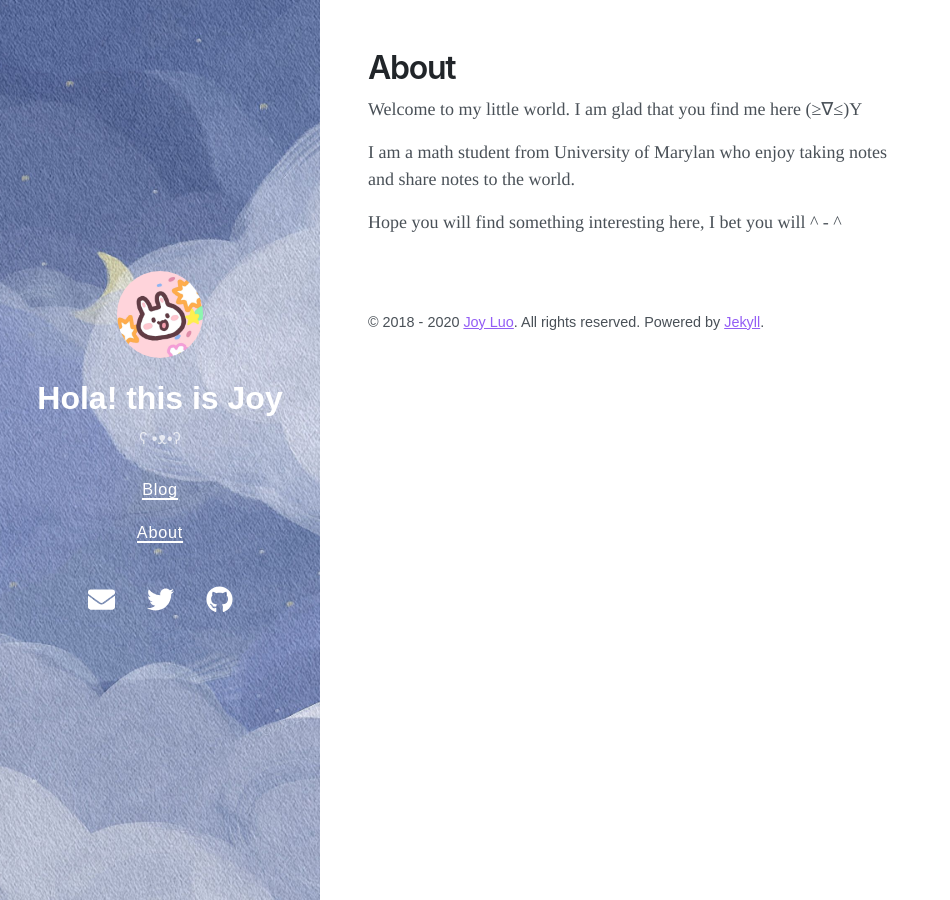
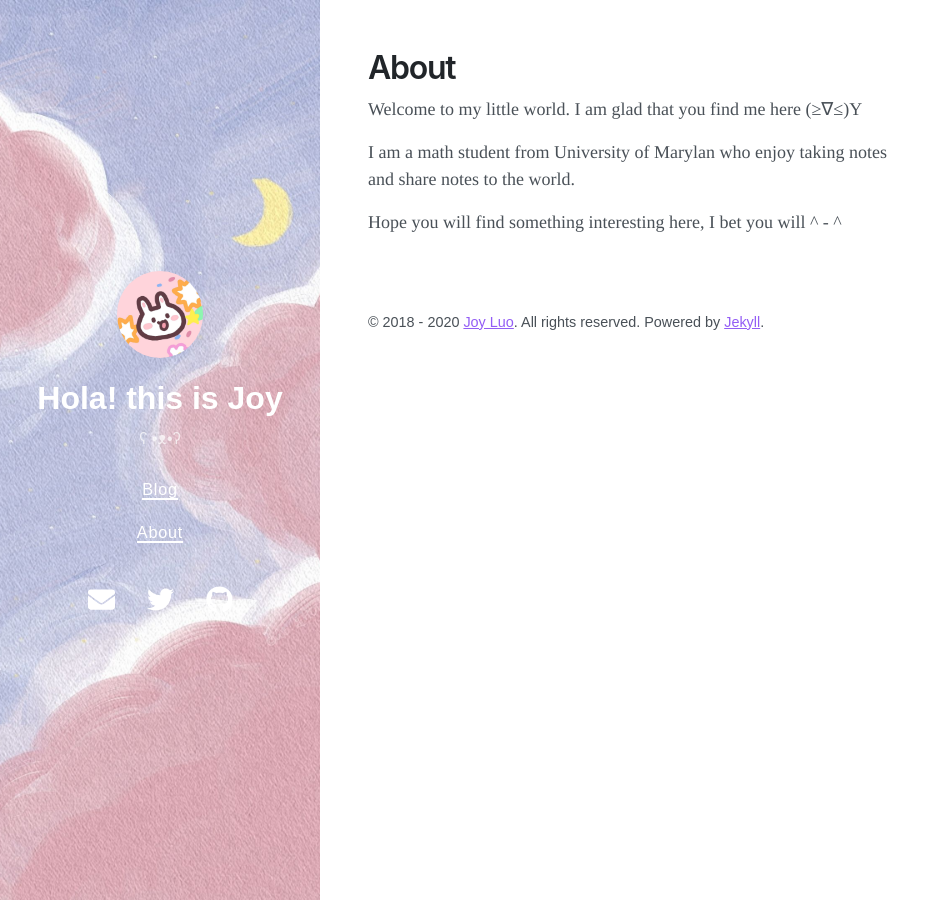
Before and after one commit to Joy3Luo/mathnotes, a Jekyll site: the page built from about.md, in a window 1280 px wide. Shown: the whole page, without its empty margins (0-950 px from the left). Built offline with Jekyll 4.4.1, drawn with Linux system fonts in a browser that asks for light colours; nearby versions of some CDN libraries.

Commit message:
Update _config.yml

```diff
--- a/_config.yml
+++ b/_config.yml
@@ -5,7 +5,7 @@
 avatar: /IMG_4405.JPG
 paginate: 5
 permalink: pretty
-cover_image: /22.jpg
+cover_image: /23.jpg
 
 # Gems
 plugins:
```
